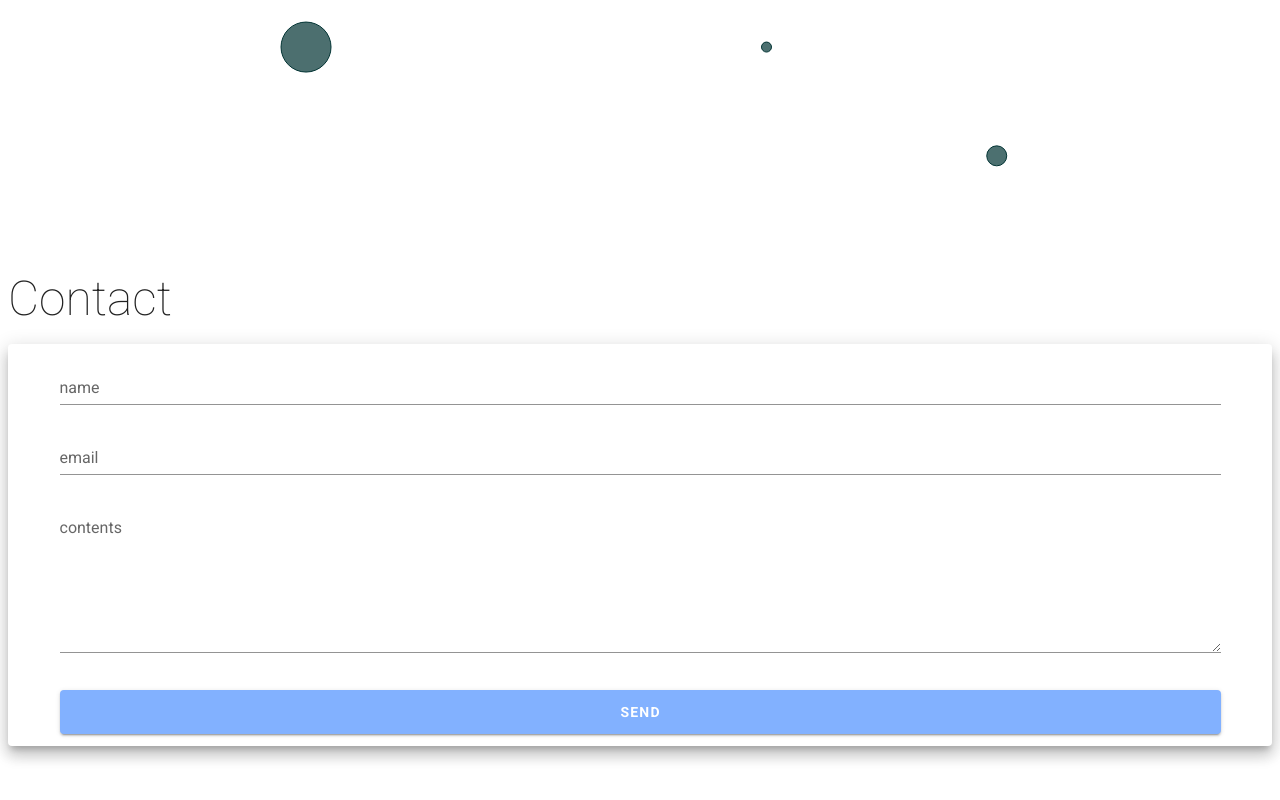
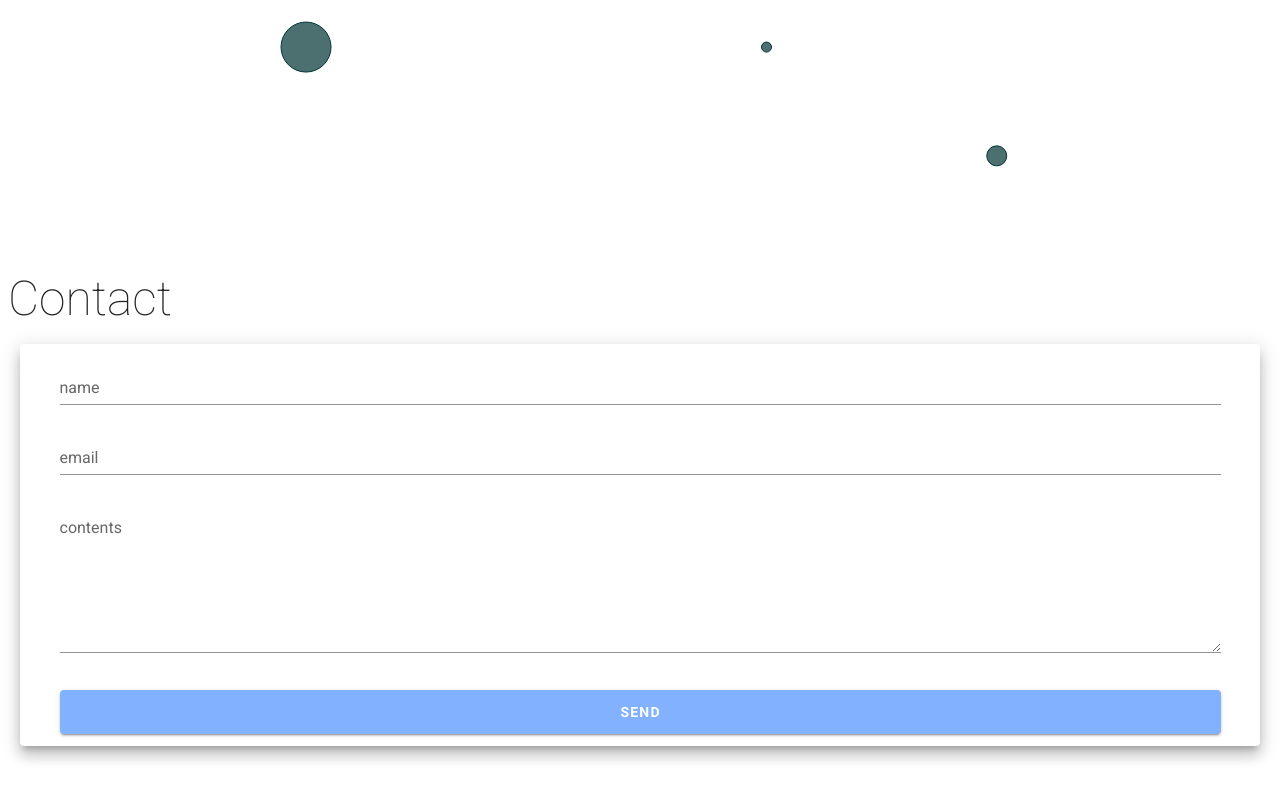
Before and after one commit to torish14/sendmail-demo, a Vue app: page / in a window 1280 px wide. Shown: the part 3251-4051 px from the top of the page. Built offline with nearby package versions, Linux system fonts and the light colour scheme.

Commit message:
mx-5 に変更

```diff
--- a/src/components/ContactForm.vue
+++ b/src/components/ContactForm.vue
@@ -2,7 +2,7 @@
   <div>
     <h1 class="display-2 font-weight-thin ml-2">Contact</h1>
 
-    <v-card :elevation="10" class="my-5 mx-2">
+    <v-card :elevation="10" class="my-5 mx-5">
       <v-container>
         <v-form ref="form" v-model="contactFormValidation.valid" lazy-validation="">
           <v-text-field
```
